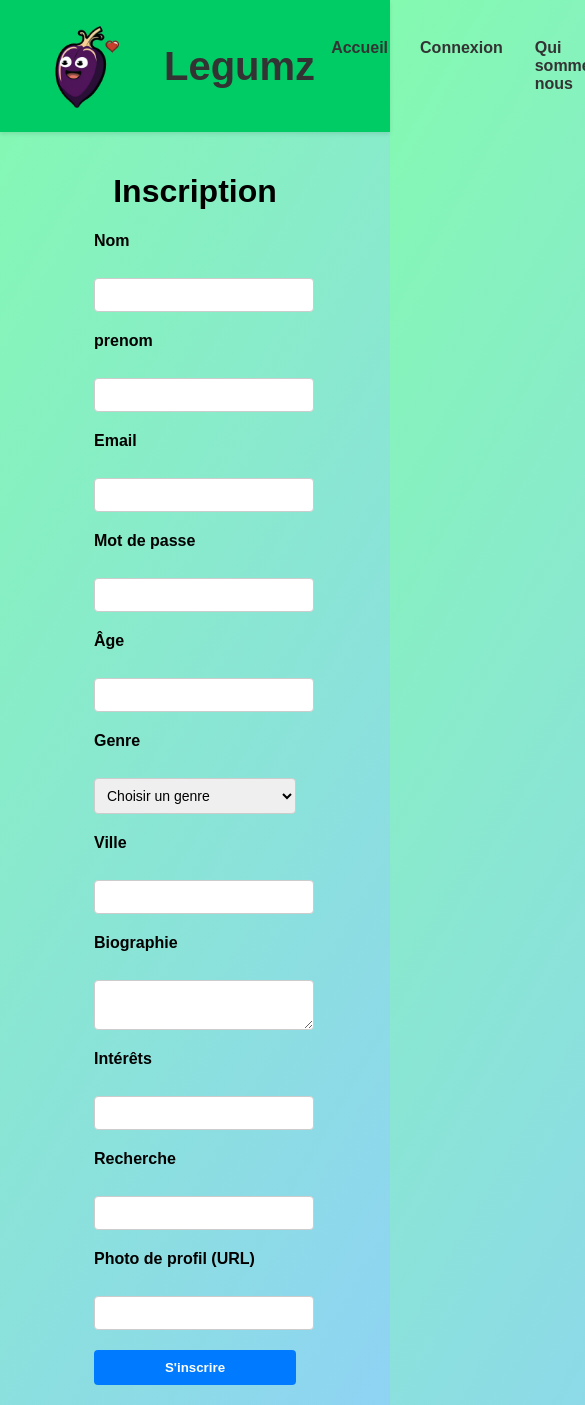
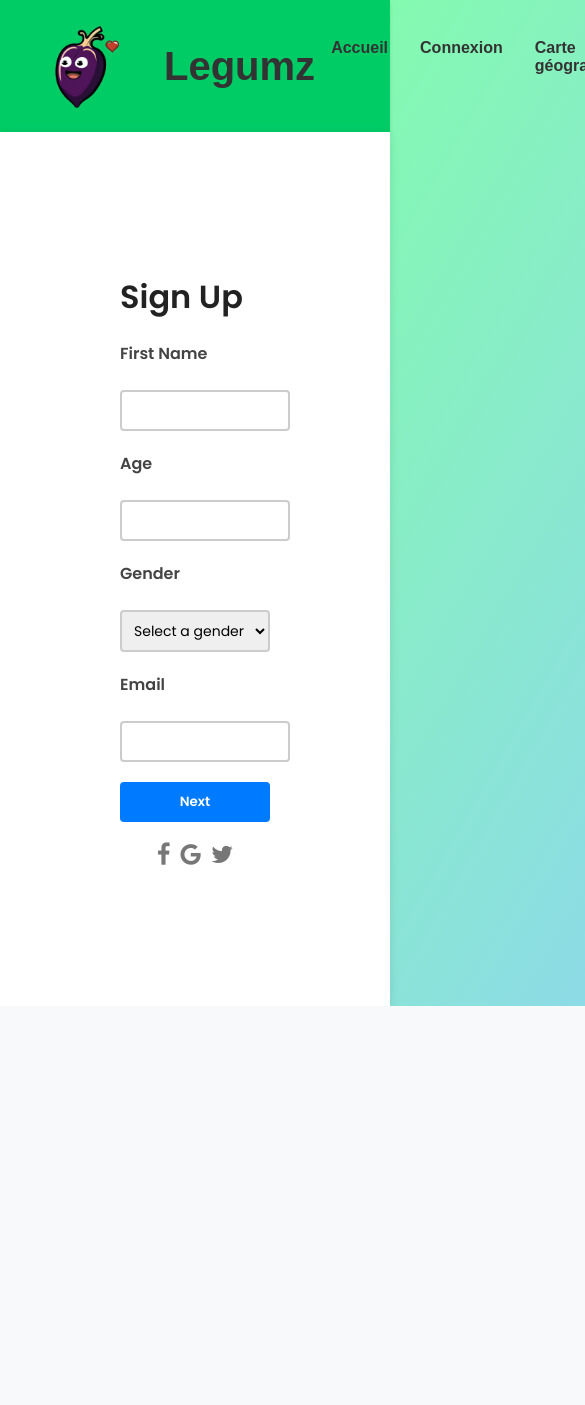
Before and after one commit to ViotHugo/Legumz, a React (Create React App) app in the folder client/: page /signup/1 in a window 390 px wide. Shown: the top 1405 px of the page, 585 px wide, since content can reach past the window. After the commit the page ends 1006 px from the top, so only its background shows below. Built offline with nearby package versions, Linux system fonts and the light colour scheme.

Commit message:
Map avec une recherche qui ajoute un marqueur + l'inscription qui est modifiée

```diff
--- a/client/package.json
+++ b/client/package.json
@@ -7,8 +7,13 @@
     "@testing-library/react": "^13.4.0",
     "@testing-library/user-event": "^13.5.0",
     "axios": "^1.3.4",
+    "font-awesome": "^4.7.0",
+    "leaflet": "^1.9.3",
     "react": "^18.2.0",
+    "react-dnd": "^16.0.1",
+    "react-dnd-html5-backend": "^16.0.1",
     "react-dom": "^18.2.0",
+    "react-leaflet": "^4.2.1",
     "react-router-dom": "^6.9.0",
     "react-scripts": "^5.0.1",
     "web-vitals": "^2.1.4"
--- a/client/src/App.js
+++ b/client/src/App.js
@@ -10,6 +10,7 @@ import VegetableSelection from "./components/pages/VegetableSelection/VegetableS
 import GenderSelection from "./components/pages/GenderSelection/GenderSelection";
 import SignUpForm from "./components/pages/SignUpForm/SignUpForm";
 import Profile from './components/pages/Profile/Profile';
+import MapPage from './components/pages/MapPage/MapPage';
 
 import "./App.css";
 
@@ -29,6 +30,7 @@ function App() {
             element={<GenderSelection />}
           />
           <Route path="/signup/:data" element={<SignUpForm />} />
+          <Route path="/map" element={<MapPage />} />
           <Route path="/profil/:email" element={<Profile />} />
         </Routes>
       </div>
--- a/client/src/components/Header/Header.js
+++ b/client/src/components/Header/Header.js
@@ -28,6 +28,11 @@ function Header() {
             </NavLink>
           </li>
           <li>
+            <NavLink to="/map" activeClassName="active" exact>
+              Carte géographique
+            </NavLink>
+          </li>
+          <li>
             <NavLink to="/quisommesnous" activeClassName="active">
               Qui sommes-nous
             </NavLink>
--- a/client/src/components/pages/SignUpForm/SignUpForm.css
+++ b/client/src/components/pages/SignUpForm/SignUpForm.css
@@ -1,10 +1,46 @@
+/* SignUpForm.css */
+@import url("https://fonts.googleapis.com/css2?family=Poppins:wght@300;400;600&display=swap");
+
+@keyframes fadeIn {
+  from {
+    opacity: 0;
+    transform: translateY(10px);
+  }
+  to {
+    opacity: 1;
+    transform: translateY(0);
+  }
+}
+
+@media (max-width: 768px) {
+  .signup-container {
+    max-width: 95%;
+    padding: 15px;
+  }
+
+  .signup-form {
+    gap: 15px;
+  }
+}
+
+
 .signup-container {
   display: flex;
   flex-direction: column;
   align-items: center;
-    max-width: 500px;
+  max-width: 700px;
   margin: 0 auto;
-    padding: 20px;
+  padding: 120px;
+  background-color: #fff;
+  box-shadow: 0px 2px 10px rgba(0, 0, 0, 0.1);
+  border-radius: px;
+  font-family: "Poppins", sans-serif;
+  animation: fadeIn 0.5s ease-in-out;
+}
+
+.signup-container h1 {
+  margin-bottom: 20px;
+  color: #222;
 }
 
 .signup-form {
@@ -12,10 +48,14 @@
   display: flex;
   flex-direction: column;
   gap: 20px;
+  margin-right: 10px;
 }
 
 .signup-form label {
-    font-weight: bold;
+  font-weight: 600;
+  color: #444;
+  display: block;
+  margin-bottom: 4px;
 }
 
 .signup-form input[type="text"],
@@ -27,9 +67,23 @@
 .signup-form textarea {
   width: 100%;
   padding: 8px;
-    border: 1px solid #ccc;
+  border: 2px solid #ccc;
   border-radius: 4px;
   font-size: 14px;
+  font-family: "Poppins", sans-serif;
+  transition: border-color 0.2s ease-in-out;
+}
+
+.signup-form input:focus,
+.signup-form select:focus,
+.signup-form textarea:focus {
+  border-color: #007bff;
+  outline: none;
+}
+
+.signup-form textarea {
+  resize: vertical;
+  min-height: 80px;
 }
 
 .signup-form button {
@@ -37,13 +91,93 @@
   padding: 10px;
   background-color: #007bff;
   color: white;
-    font-weight: bold;
+  font-weight: 600;
   border: none;
   border-radius: 4px;
   cursor: pointer;
   transition: background-color 0.2s ease-in-out;
+  font-family: "Poppins", sans-serif;
 }
 
 .signup-form button:hover {
   background-color: #0056b3;
 }
+
+body {
+  background-color: #f8f9fa;
+  font-family: "Poppins", sans-serif;
+}
+
+.social-media-login {
+  display: flex;
+  justify-content: center;
+  gap: 10px;
+  margin-bottom: 20px;
+  margin-top: 20px;
+}
+
+.social-media-login i {
+  font-size: 24px;
+  color: #777;
+  cursor: pointer;
+  transition: color 0.2s ease-in-out;
+}
+
+.social-media-login i:hover {
+  color: #007bff;
+}
+
+/* Add these styles to your SignUpForm.css */
+.hobbies-container {
+  display: flex;
+  flex-wrap: wrap;
+  gap: 10px;
+  margin-bottom: 20px;
+}
+
+.hobby-item {
+  padding: 8px 12px;
+  background-color: #f8f9fa;
+  border: 2px solid #ccc;
+  border-radius: 4px;
+  font-size: 14px;
+  font-family: "Poppins", sans-serif;
+  cursor: grab;
+}
+
+.dropzone-container {
+  display: flex;
+  justify-content: center;
+  margin-bottom: 20px;
+}
+
+.dropzone {
+  width: 100%;
+  min-height: 100px;
+  padding: 10px;
+  border: 2px dashed #ccc;
+  border-radius: 4px;
+  display: flex;
+  flex-wrap: wrap;
+  gap: 10px;
+  align-items: center;
+  justify-content: center;
+}
+
+/* Add these styles to your SignUpForm.css */
+.section-button {
+  margin: 5px;
+  padding: 8px 16px;
+  background-color: #007bff;
+  color: white;
+  font-weight: 600;
+  border: none;
+  border-radius: 4px;
+  cursor: pointer;
+  transition: background-color 0.2s ease-in-out;
+  font-family: "Poppins", sans-serif;
+}
+
+.section-button:hover {
+  background-color: #0056b3;
+}
--- a/client/src/components/pages/SignUpForm/SignUpForm.js
+++ b/client/src/components/pages/SignUpForm/SignUpForm.js
@@ -2,24 +2,48 @@ import React, { useState } from "react";
 import "./SignUpForm.css";
 import { useParams } from "react-router-dom";
 import axios from "axios";
+import "font-awesome/css/font-awesome.min.css";
 
 function SignUpForm() {
   const [formData, setFormData] = useState({
-    fullName: "",
-    prenom: "",
+    firstName: "", // changed fullName to firstName
+    prenom: "", // not used in the code
     email: "",
-    password: "",
+    password: "", // not used in the code
     age: "",
     gender: "",
-    city: "",
-    bio: "",
-    interests: "",
-    lookingFor: "",
-    profilePicture: "",
+    city: "", // not used in the code
+    bio: "", // not used in the code
+    interests: "", // not used in the code
+    hobbies: [], // changed hobbies to an empty array
+    lookingFor: "", // not used in the code
+    profilePicture: "", // not used in the code
   });
 
-  const { data } = useParams();
-  const { vegetableChoice, genre } = JSON.parse(data);
+  const hobbiesList = [
+    "Reading",
+    "Watching movies",
+    "Playing video games",
+    "Traveling",
+    "Cooking",
+    "Hiking",
+    "Gardening",
+    "Painting",
+    "Dancing",
+  ];
+
+  const onDragStart = (e, hobby) => {
+    e.dataTransfer.setData("hobby", hobby);
+  };
+
+  const onDragOver = (e) => {
+    e.preventDefault();
+  };
+
+  const onDrop = (e) => {
+    const hobby = e.dataTransfer.getData("hobby");
+    setFormData({ ...formData, hobbies: [...formData.hobbies, hobby] });
+  };
 
   const handleChange = (e) => {
     setFormData({ ...formData, [e.target.name]: e.target.value });
@@ -27,40 +51,100 @@ function SignUpForm() {
 
   const handleSubmit = (e) => {
     e.preventDefault();
-    formData.vegetableChoice = vegetableChoice;
-    formData["genreSearch"] = genre;
+
+    if (
+      formData.firstName &&
+      formData.age &&
+      formData.gender &&
+      formData.email
+    ) {
+      if (formData.age >= 18) {
+        setSection(2);
+        console.log("Section changed to 2");
         axios
-      .post("http://localhost:5000/inscription", formData)
+          .post("http://localhost:5000/inscription", {
+            ...formData,
+            vegetableChoice,
+            genreSearch: genre,
+          })
           .then((response) => {
             console.log(response.data);
           })
           .catch((error) => {
             console.log(error);
           });
+      } else {
+        alert("Tu dois être majeur pour t'inscrire");
+      }
+    }
   };
+
+
+  const handleFinalSubmit = (e) => {
+    e.preventDefault();
+
+    if (
+      formData.firstName &&
+      formData.age &&
+      formData.gender &&
+      formData.email
+    ) {
+      axios
+        .post("http://localhost:5000/inscription", {
+          ...formData,
+          vegetableChoice,
+          genreSearch: genre,
+        })
+        .then((response) => {
+          console.log(response.data);
+        })
+        .catch((error) => {
+          console.log(error);
+        });
+    }
+  };
+
+  const [section, setSection] = useState(1);
 
   return (
     <div className="signup-container">
-      <h1>Inscription</h1>
+      {section === 1 && (
+        <div>
+          <h1>Sign Up</h1>
           <form className="signup-form" onSubmit={handleSubmit}>
-        <label htmlFor="fullName">Nom</label>
+            <label htmlFor="firstName">First Name</label>
             <input
               type="text"
-          id="fullName"
-          name="fullName"
-          value={formData.fullName}
+              id="firstName"
+              name="firstName"
+              value={formData.firstName}
               onChange={handleChange}
               required
             />
-        <label htmlFor="prenom">prenom</label>
+
+            <label htmlFor="age">Age</label>
             <input
-          type="text"
-          id="prenom"
-          name="prenom"
-          value={formData.prenom}
+              type="number"
+              id="age"
+              name="age"
+              value={formData.age}
               onChange={handleChange}
               required
             />
+
+            <label htmlFor="gender">Gender</label>
+            <select
+              id="gender"
+              name="gender"
+              value={formData.gender}
+              onChange={handleChange}
+              required
+            >
+              <option value="">Select a gender</option>
+              <option value="male">Male</option>
+              <option value="female">Female</option>
+              <option value="other">Other</option>
+            </select>
 
             <label htmlFor="email">Email</label>
             <input
@@ -72,91 +156,95 @@ function SignUpForm() {
               required
             />
 
-        <label htmlFor="password">Mot de passe</label>
-        <input
-          type="password"
-          id="password"
-          name="password"
-          value={formData.password}
-          onChange={handleChange}
-          required
-        />
+            <button type="submit">Next</button>
+          </form>
+        </div>
+      )}
 
-        <label htmlFor="age">Âge</label>
-        <input
-          type="number"
-          id="age"
-          name="age"
-          value={formData.age}
-          onChange={handleChange}
-          required
-        />
+      {section === 2 && (
+        <div>
+          <h1>Select Your Hobbies</h1>
+          <p>Drag and drop hobbies into the box below:</p>
+          <div className="hobbies-container">
+            {hobbiesList.map((hobby, index) => (
+              <div
+                key={index}
+                className="hobby-item"
+                draggable="true" // Add this attribute
+                onDragStart={(e) => onDragStart(e, hobby)}
+              >
+                {hobby}
+              </div>
+            ))}
+          </div>
+          <div className="dropzone-container">
+            <div
+              className="dropzone"
+              onDragOver={(e) => onDragOver(e)}
+              onDrop={(e) => onDrop(e)}
+            >
+              {formData.hobbies.map((hobby, index) => (
+                <div key={index} className="hobby-item">
+                  {hobby}
+                </div>
+              ))}
+            </div>
+          </div>
+          <button
+            type="button"
+            className="section-button"
+            onClick={() => setSection(1)}
+          >
+            Previous
+          </button>
+          <button
+            type="button"
+            className="section-button"
+            onClick={() => setSection(3)}
+          >
+            Next
+          </button>
+        </div>
+      )}
 
-        <label htmlFor="gender">Genre</label>
-        <select
-          id="gender"
-          name="gender"
-          value={formData.gender}
-          onChange={handleChange}
-          required
-        >
-          <option value="">Choisir un genre</option>
-          <option value="homme">Homme</option>
-          <option value="femme">Femme</option>
-          <option value="autre">Autre</option>
-        </select>
+      {section === 3 && (
+        <div>
+          <h1>Confirm Your Sign Up</h1>
+          <p>Please check the following information:</p>
+          <ul>
+            <li>
+              <strong>First Name:</strong> {formData.firstName}
+            </li>
+            <li>
+              <strong>Age:</strong> {formData.age}
+            </li>
+            <li>
+              <strong>Gender:</strong> {formData.gender}
+            </li>
+            <li>
+              <strong>Email:</strong> {formData.email}
+            </li>
+            <li>
+              <strong>Hobbies:</strong>{" "}
+              {formData.hobbies.length > 0
+                ? formData.hobbies.join(", ")
+                : "None"}
+            </li>
+          </ul>
+          <button type="button" onClick={() => setSection(2)}>
+            Previous
+          </button>
+          <button type="button" onClick={handleFinalSubmit}>
+            Sign Up
+          </button>
+        </div>
+      )}
 
-        <label htmlFor="city">Ville</label>
-        <input
-          type="text"
-          id="city"
-          name="city"
-          value={formData.city}
-          onChange={handleChange}
-          required
-        />
-
-        <label htmlFor="bio">Biographie</label>
-        <textarea
-          id="bio"
-          name="bio"
-          value={formData.bio}
-          onChange={handleChange}
-          required
-        />
-
-        <label htmlFor="interests">Intérêts</label>
-        <input
-          type="text"
-          id="interests"
-          name="interests"
-          value={formData.interests}
-          onChange={handleChange}
-          required
-        />
-
-        <label htmlFor="lookingFor">Recherche</label>
-        <input
-          type="text"
-          id="lookingFor"
-          name="lookingFor"
-          value={formData.lookingFor}
-          onChange={handleChange}
-          required
-        />
-
-        <label htmlFor="profilePicture">Photo de profil (URL)</label>
-        <input
-          type="url"
-          id="profilePicture"
-          name="profilePicture"
-          value={formData.profilePicture}
-          onChange={handleChange}
-          required
-        />
-
-        <button type="submit">S'inscrire</button>
-      </form>
+      <div className="social-media-login">
+        <i className="fa fa-facebook" aria-hidden="true"></i>
+        <i className="fa fa-google" aria-hidden="true"></i>
+        <i className="fa fa-twitter" aria-hidden="true"></i>
+      </div>
     </div>
   );
 }
```
Also changed, not shown: client/src/components/pages/MapPage/MapPage.css (added, +61 -0 lines), client/src/components/pages/MapPage/MapPage.js (added, +60 -0 lines), 1 other file (tests, documents, lock files or other folders). Lines whose indentation alone changed are shown as unchanged.
